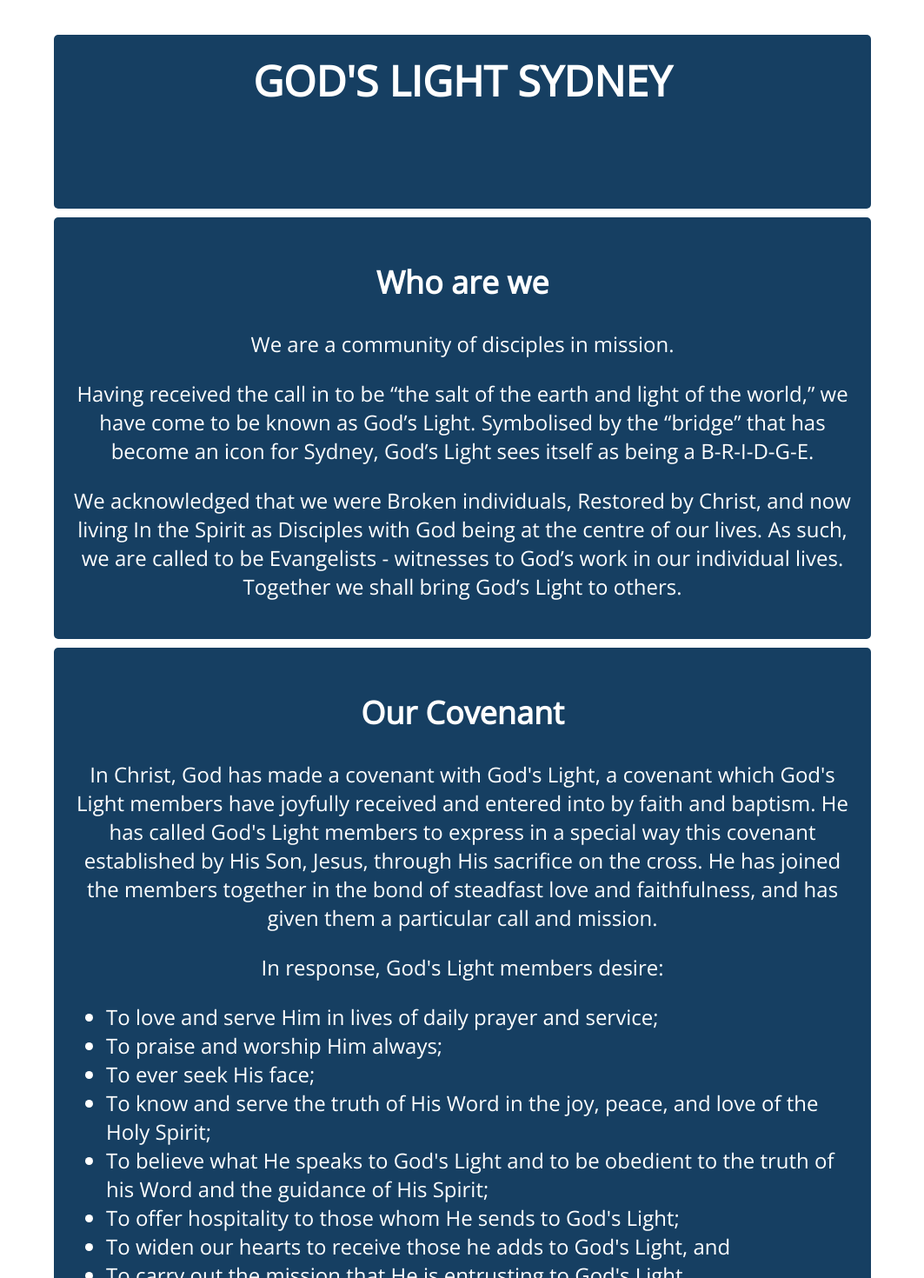
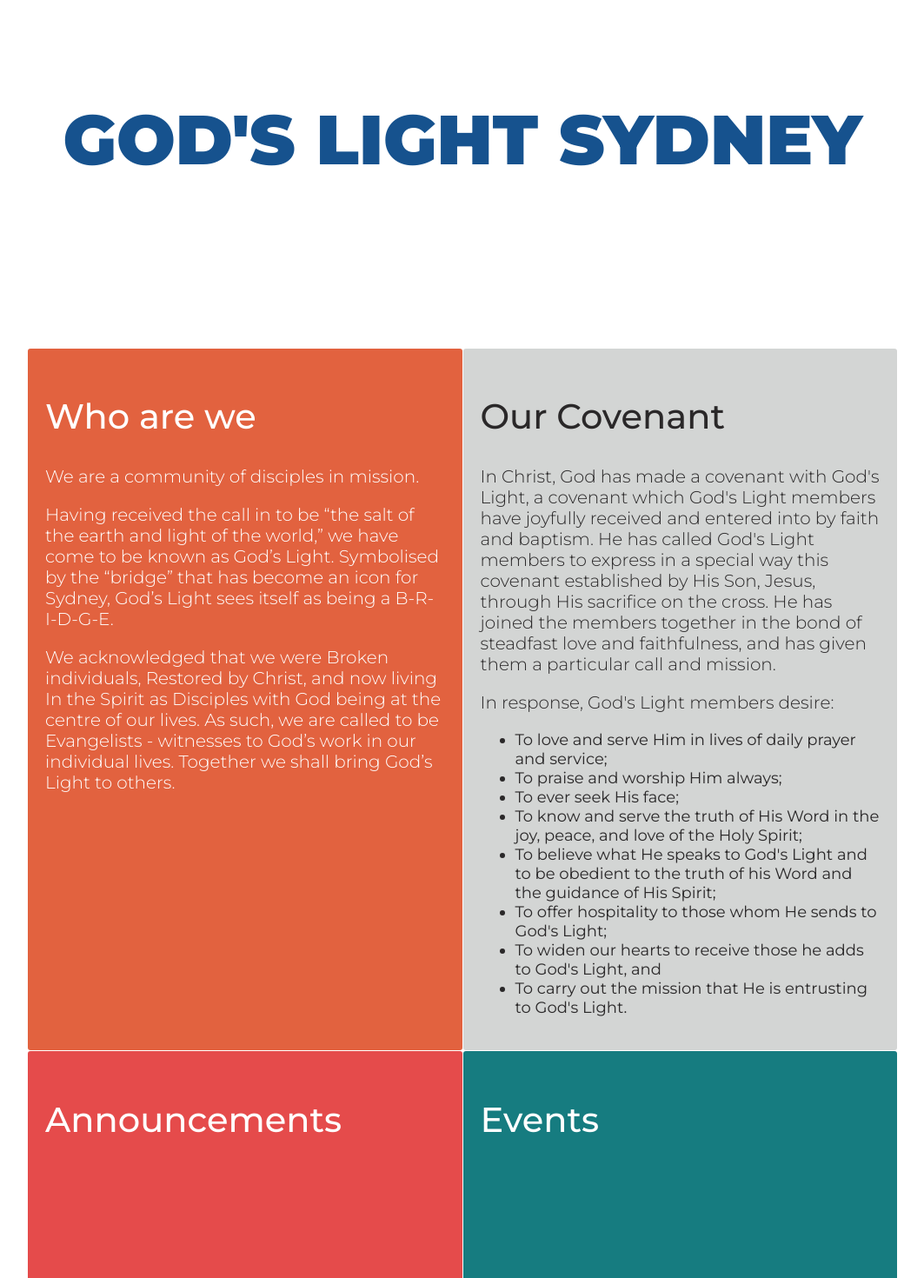
Before and after one commit to dmoralestech/gods-light, a React (Create React App) app: page / in a window 1280 px wide. Shown: the top 1470 px of the page at 87% size, without its empty margins (108-1171 px from the left). Built offline with nearby package versions, Linux system fonts and the light colour scheme.

Commit message:
more stylin

```diff
--- a/public/index.html
+++ b/public/index.html
@@ -11,6 +11,7 @@
     <link rel="manifest" href="%PUBLIC_URL%/manifest.json">
     <link rel="shortcut icon" href="%PUBLIC_URL%/favicon.ico">
     <link href="https://fonts.googleapis.com/css?family=Open+Sans" rel="stylesheet">
+    <link href="https://fonts.googleapis.com/css?family=Montserrat:100,200,300,400,500,600,800,900" rel="stylesheet">
     <!--
       Notice the use of %PUBLIC_URL% in the tags above.
       It will be replaced with the URL of the `public` folder during the build.
--- a/src/App.css
+++ b/src/App.css
@@ -3,17 +3,19 @@
 *:before,
 *:after {
   box-sizing: border-box;
-  font-family: 'Open Sans', sans-serif;
+  /*font-family: 'Open Sans', sans-serif;*/
+  font-family: 'Montserrat', sans-serif;
   -moz-osx-font-smoothing: antialiased;
   -webkit-font-smoothing: antialiased;
   text-shadow: rgba(0,0,0,.01) 0 0 1px;
 }
 
 body {
-  margin: 40px;
-  font-family: 'Open Sans', 'sans-serif';
+  margin: 0;
+  /*font-family: 'Open Sans', 'sans-serif';*/
+  font-family: 'Montserrat', sans-serif;
   background-color: #fff;
-  color: #444;
+  /*color: #444;*/
 }
 
 h1,
@@ -26,10 +28,10 @@ ul {
 }
 
 .wrapper {
-  max-width: 940px;
-  margin: 0 20px;
+  max-width: 1000px;
+  margin: 0;
   display: grid;
-  grid-gap: 10px;
+  grid-gap: 1px;
 }
 
 
@@ -43,8 +45,8 @@ ul {
 .wrapper {
   display: grid;
   margin: 0 auto;
-  grid-template-columns: repeat(auto-fill, minmax(150px, 1fr));
-  grid-auto-rows: minmax(200px,auto);
+  grid-template-columns: repeat(auto-fill, minmax(490px, 1fr));
+  grid-auto-rows: minmax(400px,auto);
 }
 
 .panel {
@@ -54,8 +56,13 @@ ul {
   flex: 1 1 400px;
 }
 
-.header {
-  font-size: large;
+.wrapper > * {
+  background-color: #FFFFFF;
+  color: #FFFFFF;
+  border-radius: 3px;
+  padding: 20px;
+  font-size: 150%;
+  margin-bottom: 10px;
 }
 
 .header,
@@ -64,19 +71,77 @@ ul {
   margin-right: 5px;
   flex: 0 1 100%;
   grid-column: 1 / -1;
-  text-align: center;
+}
+
+
+.header {
+  font-size: large;
+  /*background-color: #16528E;*/
+  background-color: #FFFFFF;
+  color: #16528E;
+  display: flex;
+  justify-content: center;
+  align-content: center;
+  align-items: center;
+}
+
+h1 {
+  font-size: 80px;
+  font-weight: 900;
+}
+
+h2 {
+  font-size: 40px;
+  font-weight: 500;
+}
+
+p {
+  font-size: 20px;
+  font-weight: 300;
+}
+
+.header-title-container {
+
+}
+
+.header-title-text {
+
+}
+.panel1 {
+  font-size: large;
+  background-color: #E2623F;
+  color: #FFFFFF;
+}
+
+
+.panel2 {
+  font-size: large;
+  background-color: #D3D5D4;
+  color: #2A2829;
+}
+
+.panel3 {
+  font-size: large;
+  background-color: #E54B4B;
+  /*background-color: #2A2829;*/
+}
+
+.panel4 {
+  font-size: large;
+  background-color: #167C80;
+  /*background-color: #A2C5BF;*/
+}
+
+.panel5 {
+  font-size: large;
+  background-color: #16528E;
+  /*background-color: #E8846B;*/
 }
 
 
 
-.wrapper > * {
-  background-color: #163F62;
-  color: #fff;
-  border-radius: 5px;
-  padding: 20px;
-  font-size: 150%;
-  margin-bottom: 10px;
-}
+
+
 
 
 /* We need to set the margin used on flex items to 0 as we have gaps in grid.  */
--- a/src/App.js
+++ b/src/App.js
@@ -7,9 +7,11 @@ class App extends Component {
       <div className="App">
         <div class="wrapper">
           <header class="header">
-            <h1>GOD'S LIGHT SYDNEY</h1>
+            <div class="header-title-container">
+              <h1>GOD'S LIGHT SYDNEY</h1>
+            </div>
           </header>
-          <header class="header">
+          <header class="panel1">
             <h2>Who are we</h2>
             <p>
               We are a community of disciples in mission.
@@ -29,7 +31,7 @@ class App extends Component {
             </p>
           </header>
 
-          <header class="header"><h2>Our Covenant</h2>
+          <header class="panel2"><h2>Our Covenant</h2>
 
             <p>In Christ, God has made a covenant with God's Light, a covenant which God's Light members have joyfully received
               and entered into by faith and baptism. He has called God's Light members to express in a special way this
@@ -53,8 +55,10 @@ class App extends Component {
             </ul>
           </header>
 
-          <header class="header"> <h2> Announcements</h2> </header>
-          <header class="header"> <h2> Events </h2> </header>
+          <header class="panel3"> <h2> Announcements</h2> </header>
+          <header class="panel4"> <h2> Events </h2> </header>
+          <header class="panel5"> <h2> Contact Us </h2> </header>
+
 
 
         </div>
```
Also changed, not shown: 11 other files (tests, documents, lock files or other folders).
